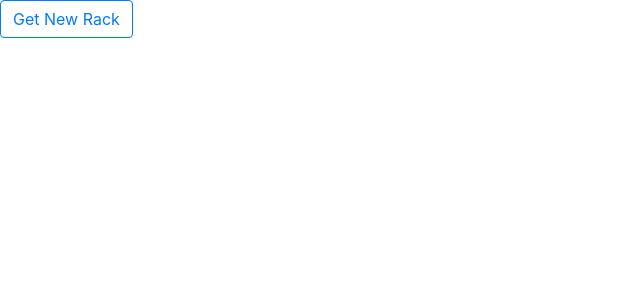
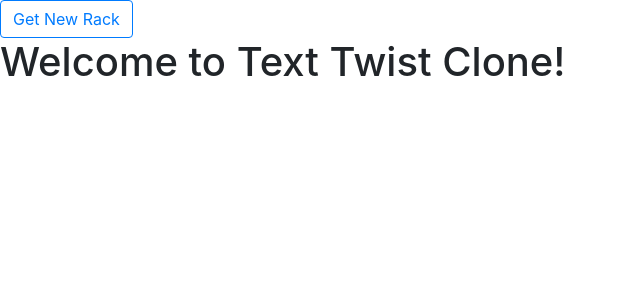
Before and after one commit to scottbenton/TextTwist-UI, a React (Create React App) app: page / in a window 1280 px wide. Shown: the top 300 px of the page, without its empty margins (0-640 px from the left). Built offline with nearby package versions, Linux system fonts and the light colour scheme.

Commit message:
starting to add remainingwords list to display

```diff
--- a/src/Components/MainPage.jsx
+++ b/src/Components/MainPage.jsx
@@ -1,7 +1,8 @@
 import React from 'react';
 import UserInput from './UserInput';
+import RequestButton from './RequestButton';
+import RemainingWords from './RemainingWords';
 
-import RequestButton from './RequestButton';
 
 export default function MainPage(props) {
     const [words, setWords] = React.useState([]);
@@ -16,6 +17,9 @@ export default function MainPage(props) {
                 setWords={setWords}
                 rack={rack}
             />
+            <RemainingWords
+                words={words}
+            />
         </>
     )
 }
--- /dev/null
+++ b/src/Components/RemainingWords.jsx
@@ -0,0 +1,19 @@
+import React from 'react';
+
+export default function RemainingWords(props) {
+    const {words} = props;
+    const hasCreatedRack = false;
+    if (hasCreatedRack) {
+        return <InGameMessage />;
+    } else {
+      return <InitialMessage />;
+    }
+}
+
+function InitialMessage(props) {
+    return <h1>Welcome to Text Twist Clone!</h1>;
+}
+
+function InGameMessage(props) {
+return <h1>You have created a rack</h1>;
+}
```
